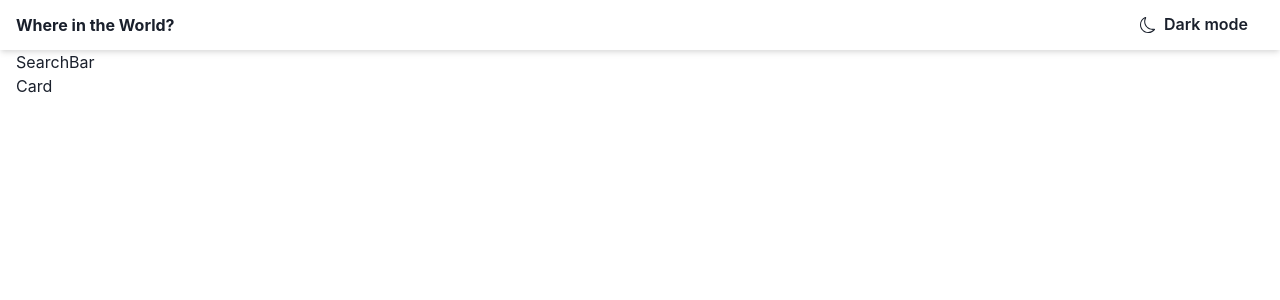
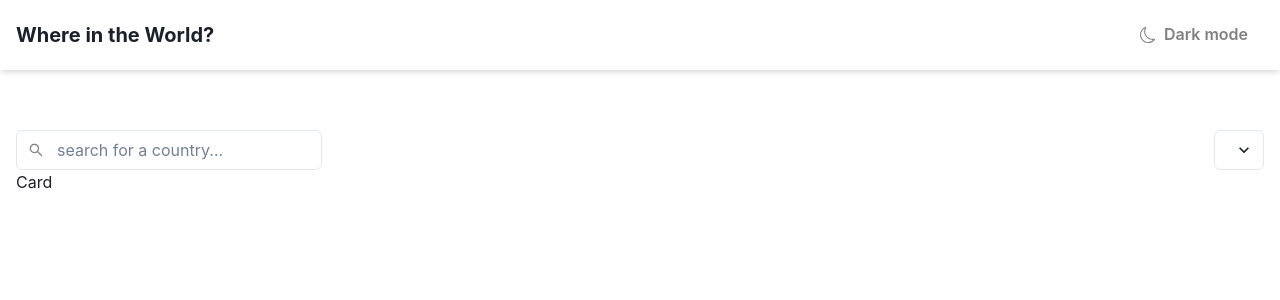
Before and after one commit to ElDev1/rest-countries-challenge, a React (Vite) app: page / in a window 1280 px wide. Shown: the top 300 px of the page. Built offline with nearby package versions, Linux system fonts and the light colour scheme.

Commit message:
create search input

```diff
--- a/src/components/header/Header.jsx
+++ b/src/components/header/Header.jsx
@@ -3,13 +3,13 @@ import { BsMoon } from 'react-icons/bs'
 
 export const Header = () => {
   return (
-    <Box display="flex" alignItems='center' height="50px"  shadow='md'>
+    <Box display="flex" alignItems='center' height="70px"  shadow='md'>
         <Container maxW='8xl'>
             <Stack direction='row' justify='space-between' align='center'>
-                <Text fontWeight="700">
+                <Text fontWeight="700" fontSize="20px">
                     Where in the World?
                 </Text>
-                <Button leftIcon={<BsMoon />} variant='ghost'>Dark mode</Button>
+                <Button leftIcon={<BsMoon />} variant='ghost' color="gray" fontSize="16px">Dark mode</Button>
             </Stack>
         </Container>
     </Box>
--- a/src/components/searchBar/SearchBar.jsx
+++ b/src/components/searchBar/SearchBar.jsx
@@ -1,5 +1,23 @@
+import { Stack, Box, InputGroup, InputLeftElement, Select, Input } from "@chakra-ui/react"
+import { AiOutlineSearch } from 'react-icons/ai'
+
 export const SearchBar = () => {
   return (
-    <div>SearchBar</div>
+    <Stack direction="row" marginTop='60px' justify='space-between'>
+      <Box>
+        <InputGroup>
+          <InputLeftElement
+            pointerEvents='none'
+            children={<AiOutlineSearch  color='gray' />}
+          />
+          <Input type='text' placeholder='search for a country...' />
+        </InputGroup>
+      </Box>
+      <Box>
+        <Select>
+
+        </Select>
+      </Box>
+    </Stack>
   )
 }
```
